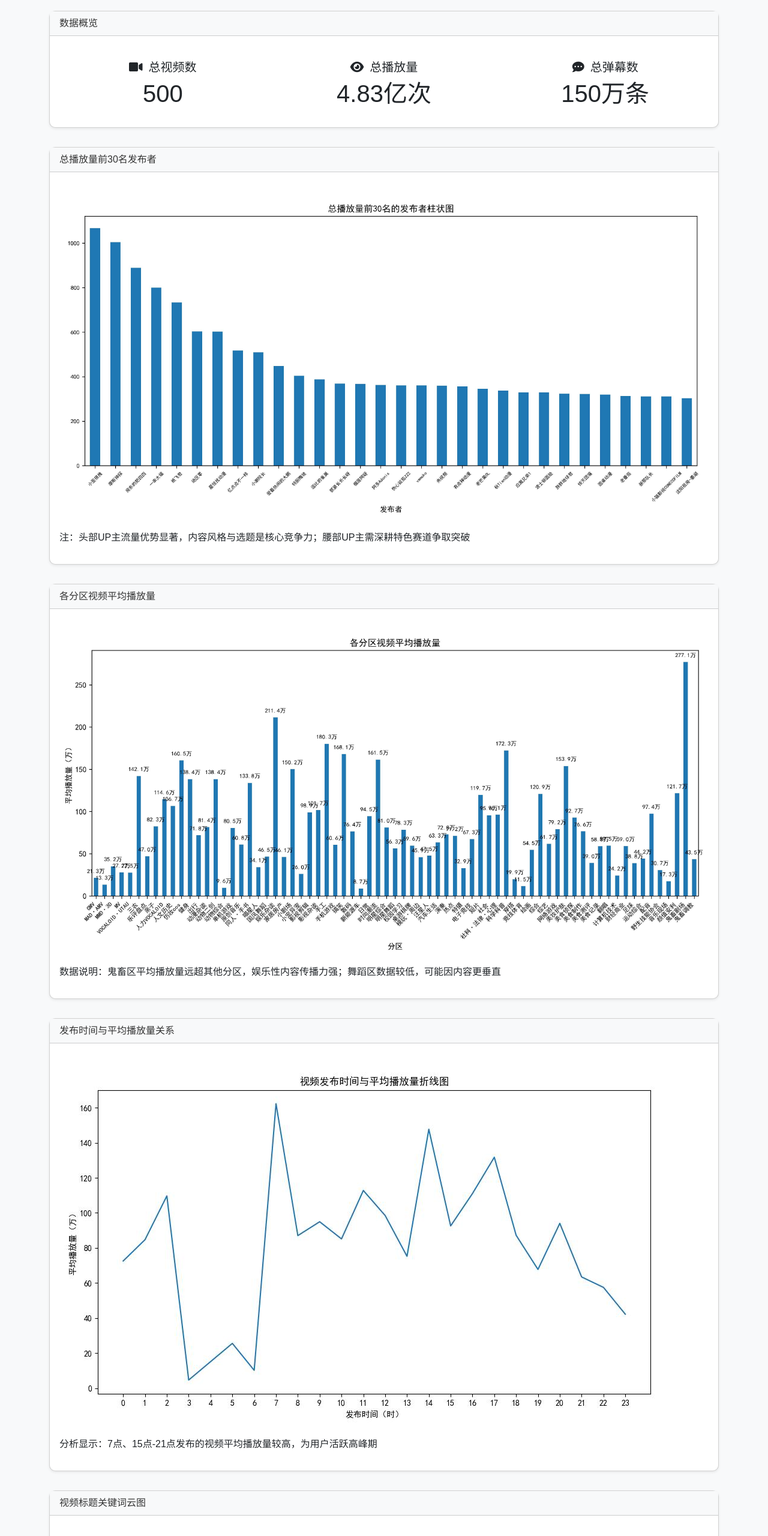
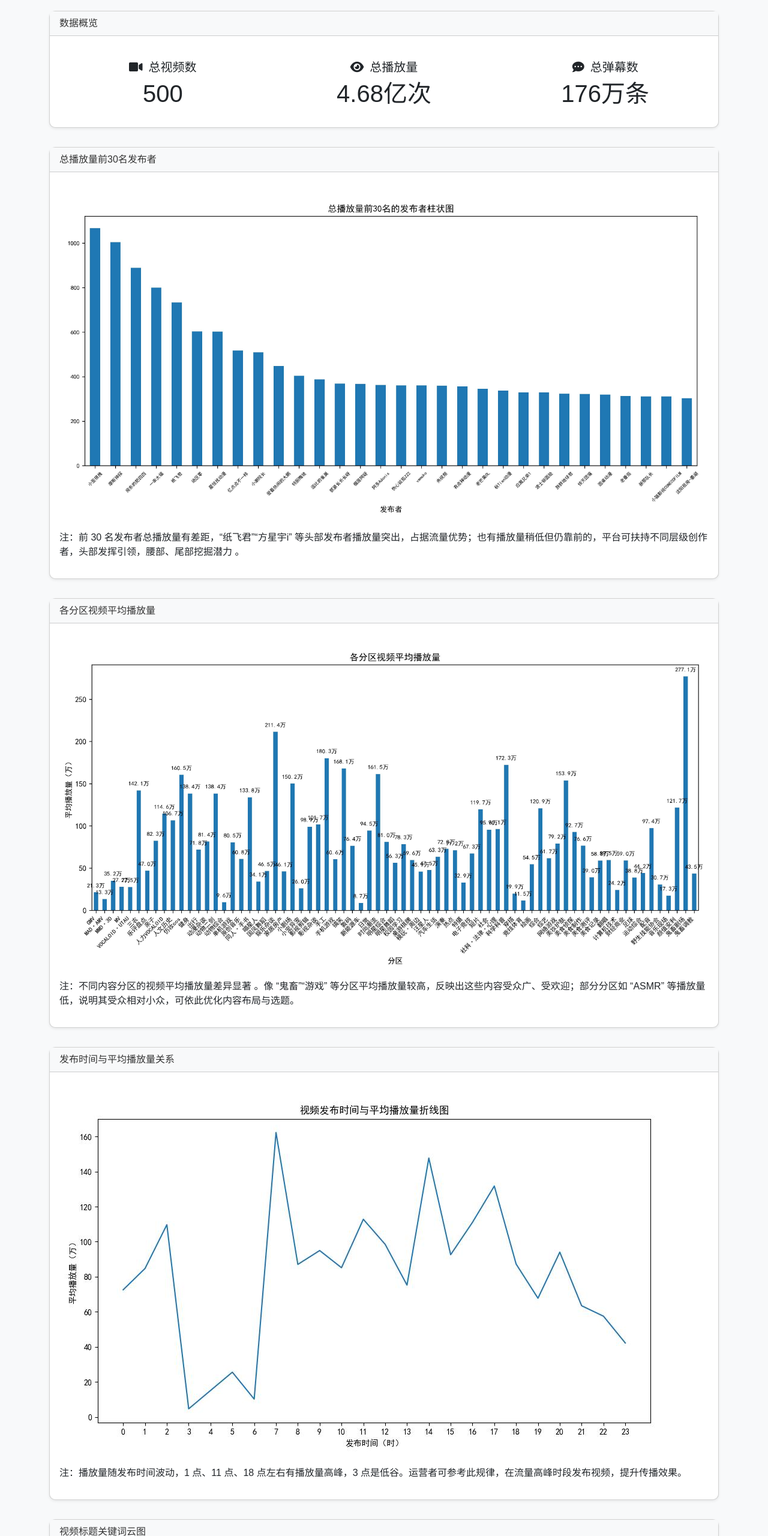
Before and after one commit to xutiyuan/bilibilihot500, a plain HTML site: page index.html in a window 1280 px wide. Shown: the part 220-2780 px from the top of the page at 60% size. Drawn offline with nearby package versions, Linux system fonts and the light colour scheme.

Commit message:
Update index.html

```diff
--- a/index.html
+++ b/index.html
@@ -107,11 +107,11 @@
                     </div>
                     <div class="col-md-4 text-center hover-shake">
                         <h5><i class="icon fas fa-eye"></i>总播放量</h5>
-                        <p class="display-6">4.83亿次</p>
+                        <p class="display-6">4.68亿次</p>
                     </div>
                     <div class="col-md-4 text-center hover-shake">
                         <h5><i class="icon fas fa-comment-dots"></i>总弹幕数</h5>
-                        <p class="display-6">150万条</p>
+                        <p class="display-6">176万条</p>
                     </div>
                 </div>
             </div>
@@ -124,7 +124,7 @@
             </div>
             <div class="card-body">
                 <img src="top30_publisher_total_views_bar_chart.jpg" alt="发布者播放量柱状图" class="img-fluid">
-                <p class="mt-3">注：头部UP主流量优势显著，内容风格与选题是核心竞争力；腰部UP主需深耕特色赛道争取突破</p>
+                <p class="mt-3">注：前 30 名发布者总播放量有差距，“纸飞君”“方星宇i” 等头部发布者播放量突出，占据流量优势；也有播放量稍低但仍靠前的，平台可扶持不同层级创作者，头部发挥引领，腰部、尾部挖掘潜力 。</p>
             </div>
         </div>
 
@@ -135,7 +135,7 @@
             </div>
             <div class="card-body">
                 <img src="bilibili_top500_hot_avg_views.jpg" alt="分区平均播放量柱状图" class="img-fluid">
-                <p class="mt-3">数据说明：鬼畜区平均播放量远超其他分区，娱乐性内容传播力强；舞蹈区数据较低，可能因内容更垂直</p>
+                <p class="mt-3">注：不同内容分区的视频平均播放量差异显著 。像 “鬼畜”“游戏” 等分区平均播放量较高，反映出这些内容受众广、受欢迎；部分分区如 “ASMR” 等播放量低，说明其受众相对小众，可依此优化内容布局与选题。</p>
             </div>
         </div>
 
@@ -146,7 +146,7 @@
             </div>
             <div class="card-body">
                 <img src="bilibili_top500_hot_avg_views_line_chart.jpg" alt="时间-播放量折线图" class="img-fluid">
-                <p class="mt-3">分析显示：7点、15点-21点发布的视频平均播放量较高，为用户活跃高峰期</p>
+                <p class="mt-3">注：播放量随发布时间波动，1 点、11 点、18 点左右有播放量高峰，3 点是低谷。运营者可参考此规律，在流量高峰时段发布视频，提升传播效果。</p>
             </div>
         </div>
 
@@ -157,7 +157,7 @@
             </div>
             <div class="card-body wordcloud-container">
                 <img src="video_title_wordcloud.jpg" alt="标题词云图" class="img-fluid">
-                <p class="mt-3">视频多围绕影视、动画、游戏展开，符合B站ACG社区属性；主打"互动感"和"挑战属性"，用"我挑战XX"等话术吸引用户参与；轻松、玩梗、生活化内容更受青睐，校园话题也有较高关注度</p>
+                <p class="mt-3">注：“我”“你”“是”“都” 等文字突出，结合 “高考”“视频”“游戏” ，内容围绕个人视角、高考相关及游戏等话题，反映用户关注与创作主题倾向。</p>
             </div>
         </div>
 
@@ -168,7 +168,7 @@
             </div>
             <div class="card-body">
                 <img src="views_danmaku_scatter.jpg" alt="播放量-弹幕数散点图" class="img-fluid">
-                <p class="mt-3">散点分布显示：播放量和弹幕数有弱正关联，但内容类型、设计才是决定互动的关键</p>
+                <p class="mt-3">注：整体看播放量和弹幕数有一定正相关，多数播放量低的视频弹幕数也少；但也有播放量高、弹幕数差异大的情况，说明除播放量，还有内容互动性等因素影响弹幕，创作者可优化内容促互动。</p>
             </div>
         </div>
     </div>
```
